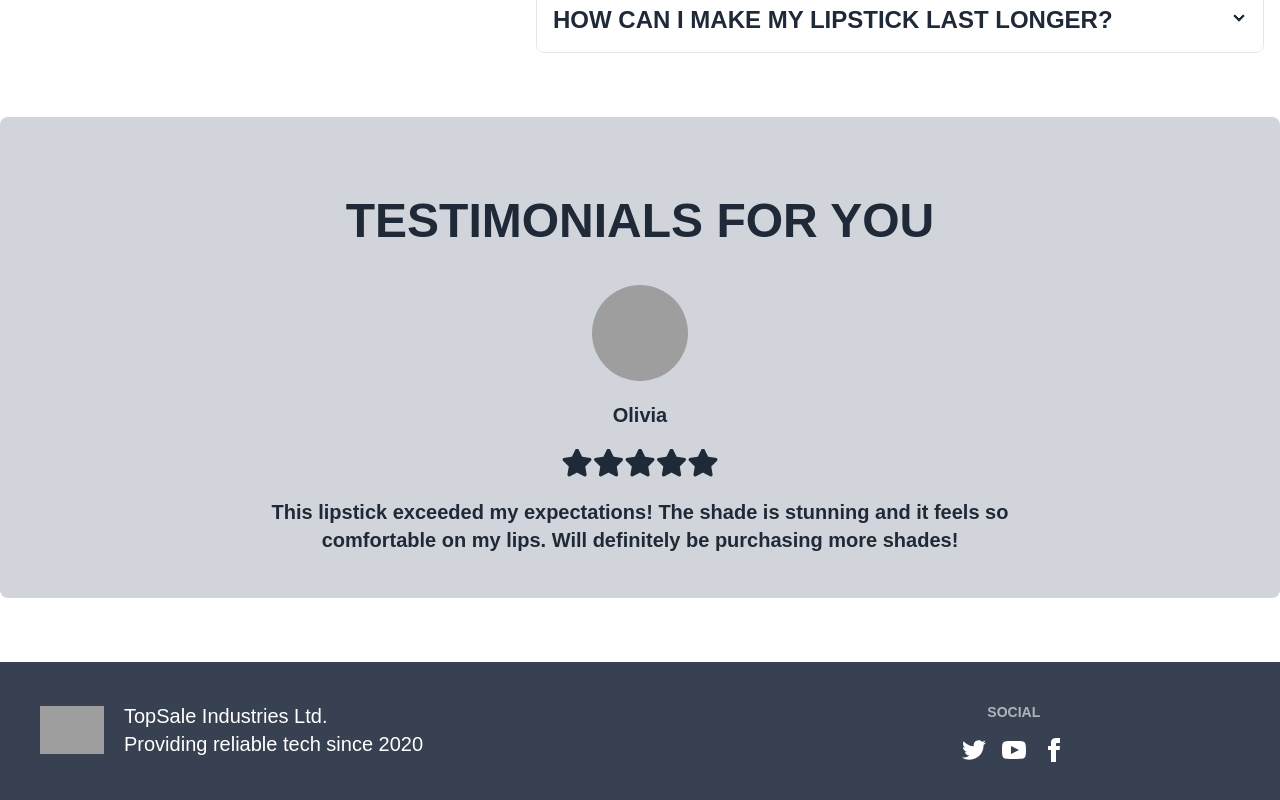
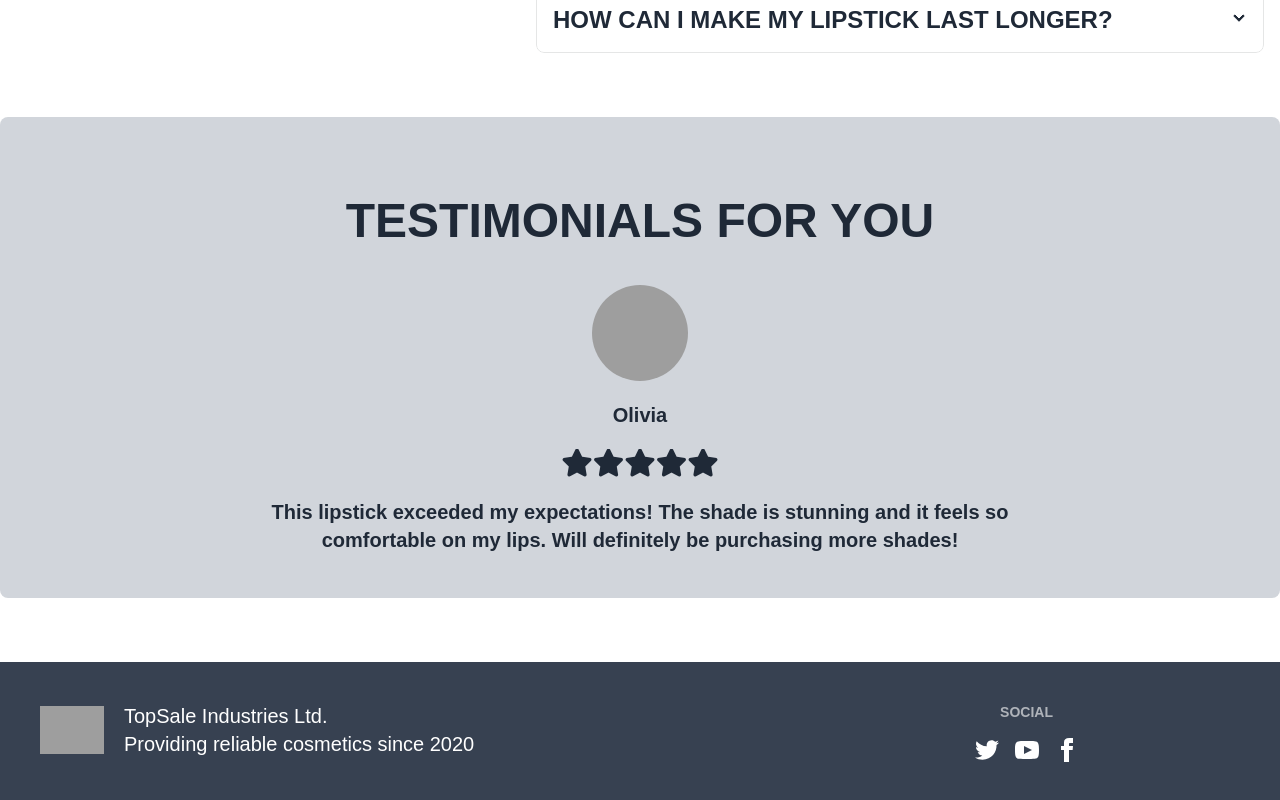
Before and after one commit to nisakib07/lipstickTask, a React (Vite) app: page / in a window 1280 px wide. Shown: the part 2028-2828 px from the top of the page. Built offline with nearby package versions, Linux system fonts and the light colour scheme; grey boxes are pictures that could not be loaded; a web font is replaced by a local one.

Commit message:
Modification done

```diff
--- a/src/components/Footer.jsx
+++ b/src/components/Footer.jsx
@@ -12,7 +12,7 @@ const Footer = () => {
             <p className="text-xl">
               TopSale Industries Ltd.
               <br />
-              Providing reliable tech since 2020
+              Providing reliable cosmetics since 2020
             </p>
           </div>
         </aside>
```
